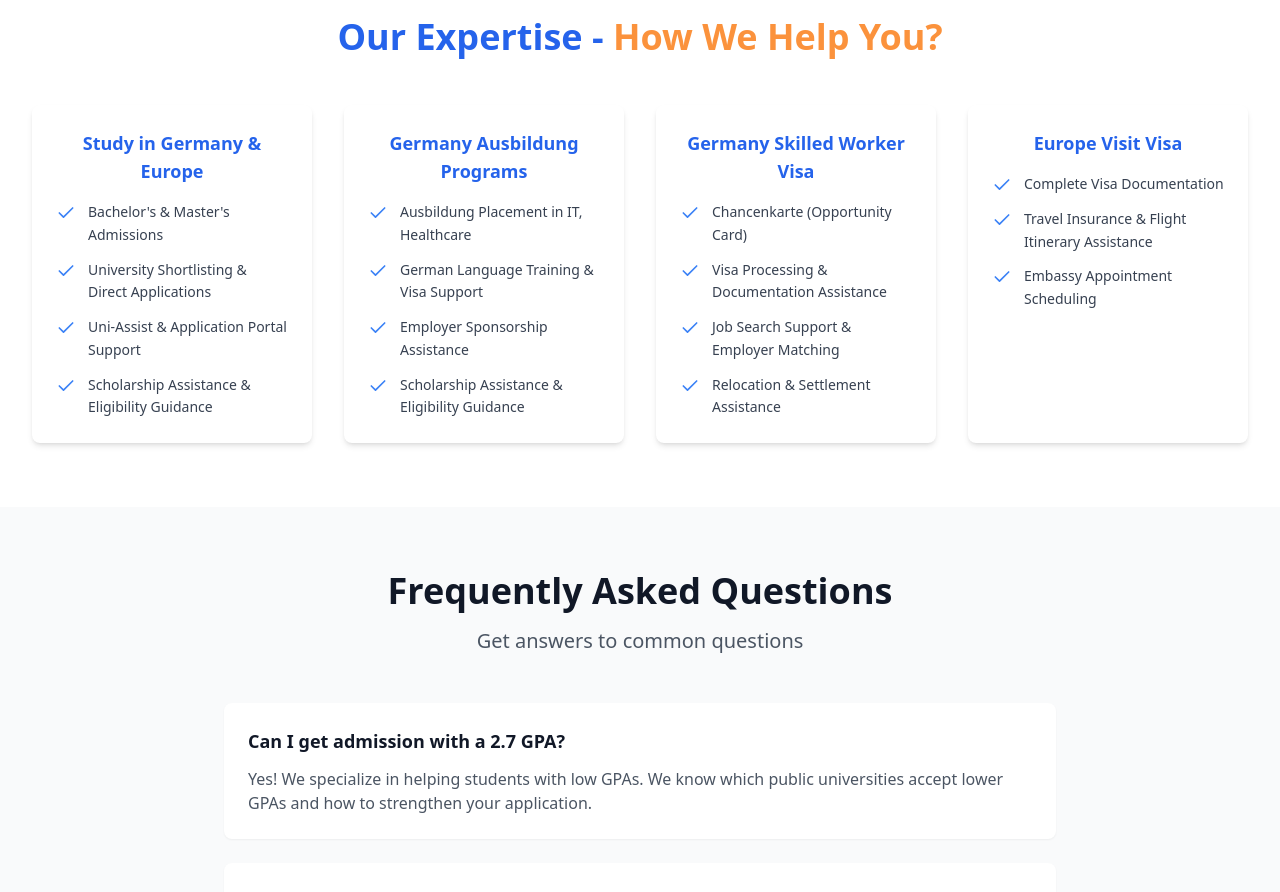
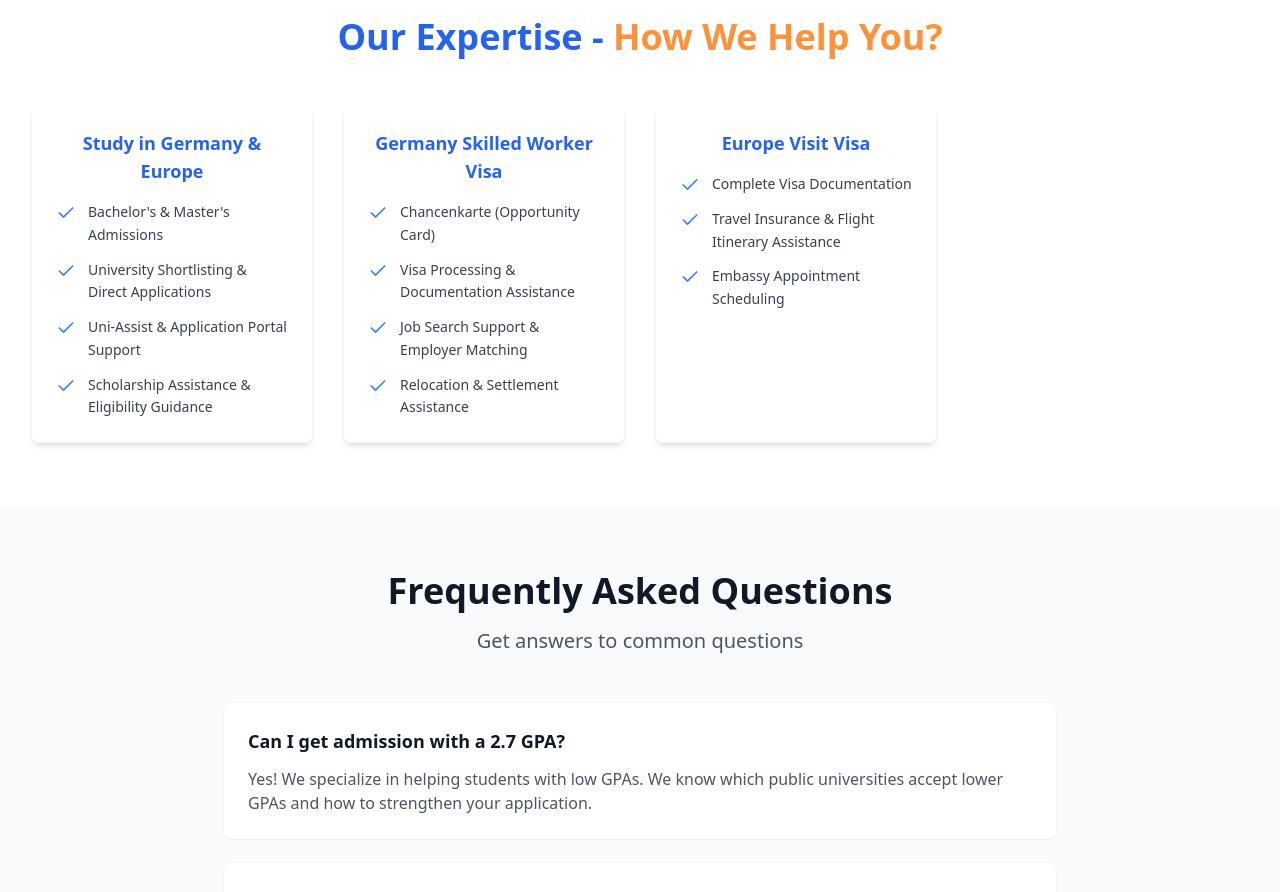
Before and after one commit to ahmedcyberflix/german-dreams-access, a React (Vite) app: page / in a window 1280 px wide. Shown: the part 3020-3912 px from the top of the page. Built offline with nearby package versions, Linux system fonts and the light colour scheme.

Commit message:
Remove section from homepage
Remove the specified section from the homepage.

```diff
--- a/src/pages/Index.tsx
+++ b/src/pages/Index.tsx
@@ -53,15 +53,6 @@ const Index = () => {
         "Bachelor's & Master's Admissions",
         "University Shortlisting & Direct Applications",
         "Uni-Assist & Application Portal Support",
-        "Scholarship Assistance & Eligibility Guidance"
-      ]
-    },
-    {
-      title: "Germany Ausbildung Programs",
-      services: [
-        "Ausbildung Placement in IT, Healthcare",
-        "German Language Training & Visa Support",
-        "Employer Sponsorship Assistance",
         "Scholarship Assistance & Eligibility Guidance"
       ]
     },
```
